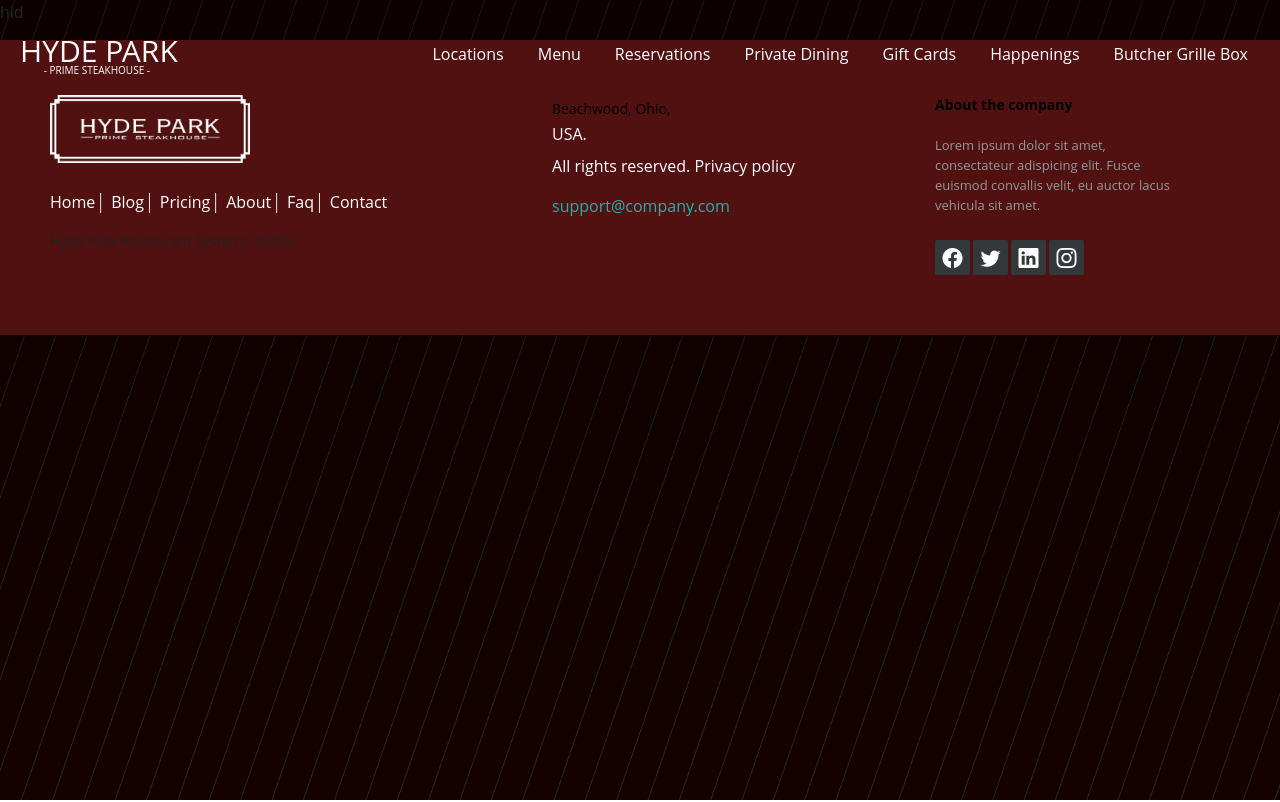
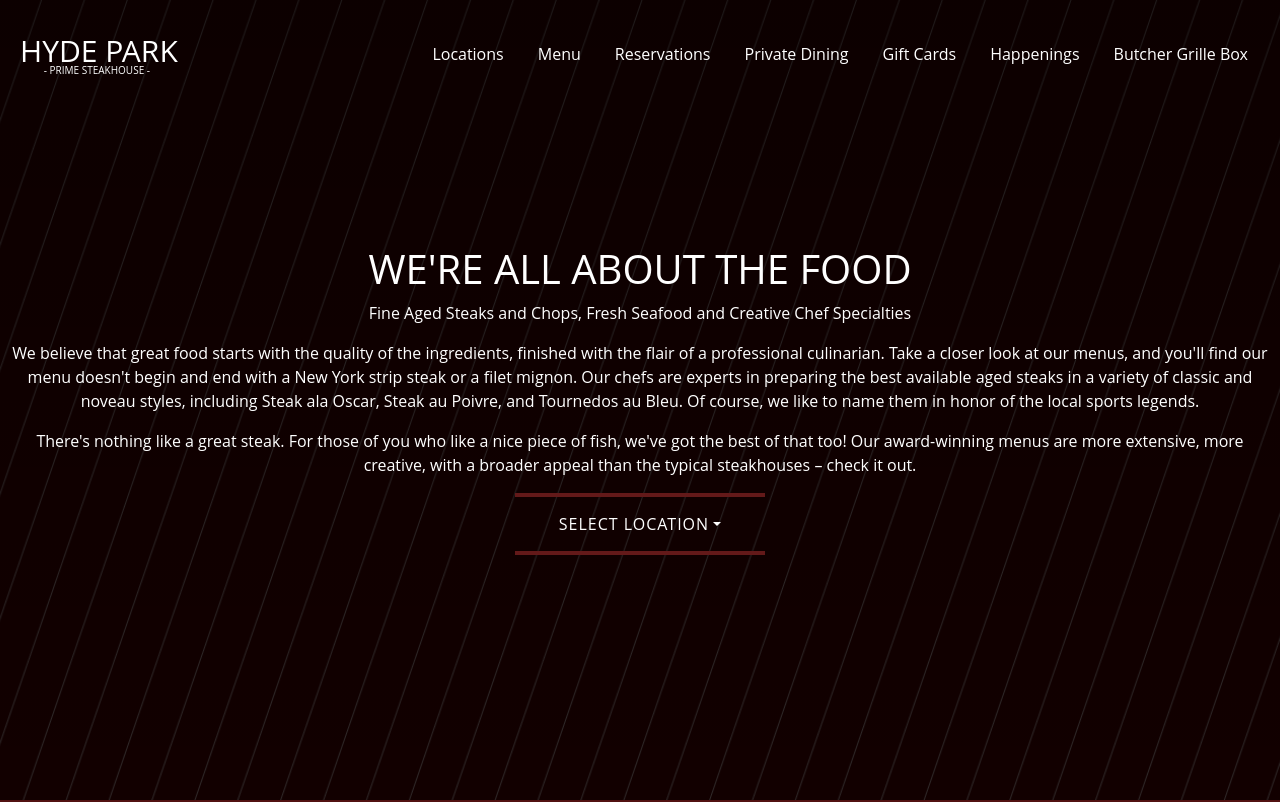
Before and after one commit to CodyGant/hydepark-react, a React (Create React App) app: page /Menu in a window 1280 px wide. Shown: the top 802 px of the page. Built offline with nearby package versions, Linux system fonts and the light colour scheme.

Commit message:
first commit

```diff
--- a/src/Pages/Menu.js
+++ b/src/Pages/Menu.js
@@ -1,9 +1,114 @@
 import React from "react";
-
+import { Container, Dropdown } from "react-bootstrap";
 function Menu() {
   return (
-    <div>
-      <p>hid</p>
+    <div className="reservationsPage">
+      <Container className="Reservationlanding">
+        <div
+          data-aos="fade-down"
+          data-aos-easing="linear"
+          data-aos-duration="500"
+          class="row"
+        >
+          <h1>WE'RE ALL ABOUT THE FOOD</h1>
+          <p>
+            Fine Aged Steaks and Chops, Fresh Seafood and Creative Chef
+            Specialties
+          </p>
+
+          <p>
+            We believe that great food starts with the quality of the
+            ingredients, finished with the flair of a professional culinarian.
+            Take a closer look at our menus, and you'll find our menu doesn't
+            begin and end with a New York strip steak or a filet mignon. Our
+            chefs are experts in preparing the best available aged steaks in a
+            variety of classic and noveau styles, including Steak ala Oscar,
+            Steak au Poivre, and Tournedos au Bleu. Of course, we like to name
+            them in honor of the local sports legends.
+          </p>
+          <p>
+            There's nothing like a great steak. For those of you who like a nice
+            piece of fish, we've got the best of that too! Our award-winning
+            menus are more extensive, more creative, with a broader appeal than
+            the typical steakhouses – check it out.
+          </p>
+        </div>
+
+        <Dropdown>
+          <Dropdown.Toggle className="reserBtn">
+            SELECT LOCATION
+          </Dropdown.Toggle>
+
+          <Dropdown.Menu className="dropDown">
+            <Dropdown.Item
+              href="https://www.opentable.com/restref/client/?restref=1047940&lang=en-US&ot_source=Restaurant%20website&corrid=6cfd975f-50f7-491b-8874-a0924bc1d605"
+              target="_blank"
+            >
+              PITTSBURGH
+            </Dropdown.Item>
+            <Dropdown.Item
+              href="https://www.opentable.com/restref/client/?restref=274231&lang=en-US&ot_source=Restaurant%20website&corrid=18a41fef-a2ac-4331-8b0f-907282efcc02"
+              target="_blank"
+            >
+              CLEVELAND - Beachwood
+            </Dropdown.Item>
+            <Dropdown.Item
+              href="https://www.opentable.com/restref/client/?restref=1047934&lang=en-US&ot_source=Restaurant%20website&corrid=b41d404b-b2c8-4f0c-b922-8ad78b42664d"
+              target="_blank"
+            >
+              CLEVELAND - Westlake{" "}
+            </Dropdown.Item>
+            <Dropdown.Item
+              href="https://www.opentable.com/restref/client/?restref=1049617&lang=en-US&ot_source=Restaurant%20website&corrid=fb99fe09-1177-4f51-a8a4-4bb0c29b50a4"
+              target="_blank"
+            >
+              COLUMBUS - Upper Arlington
+            </Dropdown.Item>
+            <Dropdown.Item
+              href="https://www.opentable.com/restref/client/?restref=1049620&lang=en-US&ot_source=Restaurant%20website&corrid=200fde14-9414-4ac3-b003-a43ed215b1c8"
+              target="_blank"
+            >
+              COLUMBUS - Dublin{" "}
+            </Dropdown.Item>
+            <Dropdown.Item
+              href="https://www.opentable.com/restref/client/?restref=275590&lang=en-US&ot_source=Restaurant%20website&corrid=cef039c2-a782-4b94-8d72-7e318b85493f"
+              target="_blank"
+            >
+              COLUMBUS - Downtown
+            </Dropdown.Item>
+            <Dropdown.Item
+              href="https://www.opentable.com/restref/client/?restref=1046812&lang=en-US&ot_source=Restaurant%20website&corrid=61a30799-e8d9-488a-b72a-aeda105db369"
+              target="_blank"
+            >
+              DAYTONA BEACH
+            </Dropdown.Item>
+            <Dropdown.Item
+              href="https://www.opentable.com/restref/client/?restref=1041568&lang=en-US&ot_source=Restaurant%20website&corrid=c2b02636-05cc-49eb-8e93-6586100eca46"
+              target="_blank"
+            >
+              INDIANAPOLIS
+            </Dropdown.Item>
+            <Dropdown.Item
+              href="https://www.opentable.com/restref/client/?restref=1046767&lang=en-US&corrid=4eeab60d-8cbf-4ee4-823a-cb719d7c57ab"
+              target="_blank"
+            >
+              SARASOTA
+            </Dropdown.Item>
+            <Dropdown.Item
+              href="https://www.opentable.com/restref/client/?restref=1047937&lang=en-US&ot_source=Restaurant%20website&corrid=56d4e630-0b59-485e-bd73-5378ffa4ede4"
+              target="_blank"
+            >
+              DETROIT - Birmingham
+            </Dropdown.Item>
+            <Dropdown.Item
+              href="https://www.opentable.com/restref/client/?restref=1047943&lang=en-US&ot_source=Restaurant%20website&corrid=5751435a-f694-4f5a-9c37-ab4b4d9c1628"
+              target="_blank"
+            >
+              DETROIT - Northville
+            </Dropdown.Item>
+          </Dropdown.Menu>
+        </Dropdown>
+      </Container>
     </div>
   );
 }
```
Also changed, not shown: src/App.js (+16 -21 lines), src/index.css (line endings or trailing spaces).
